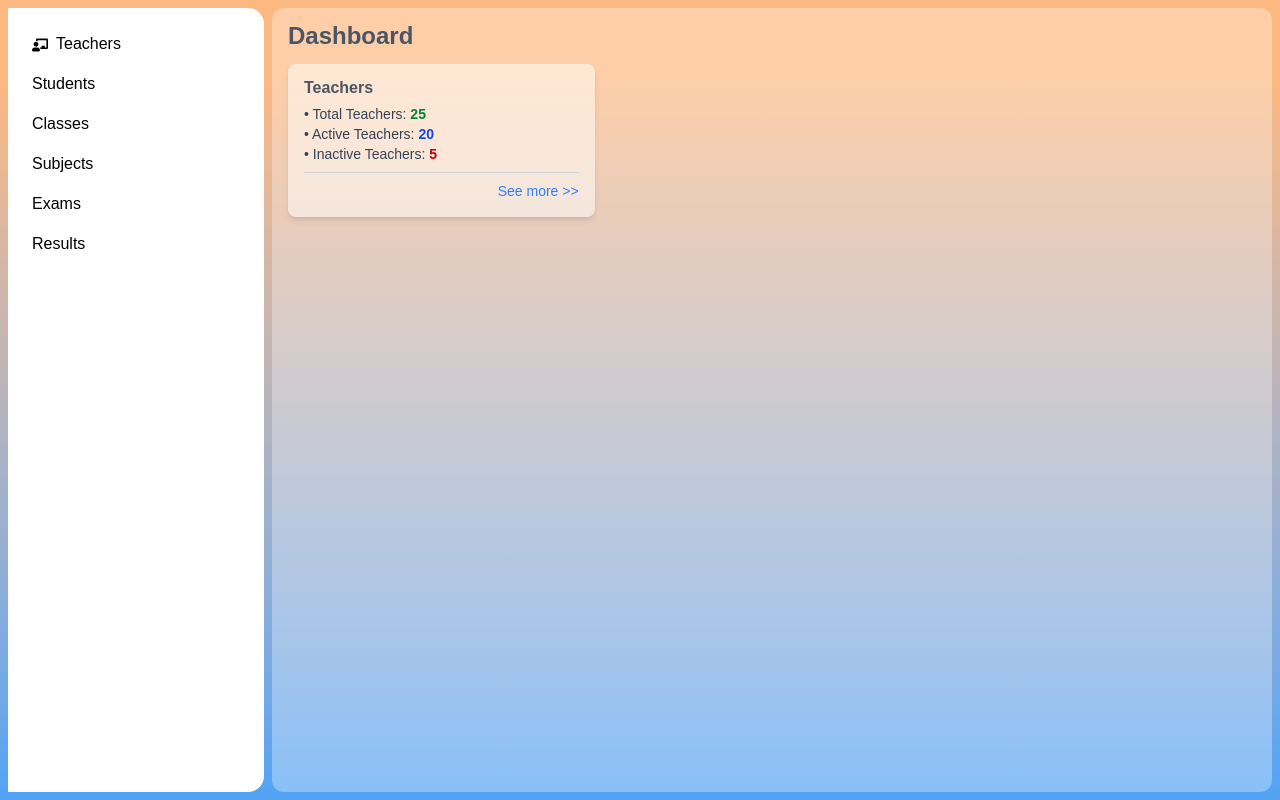
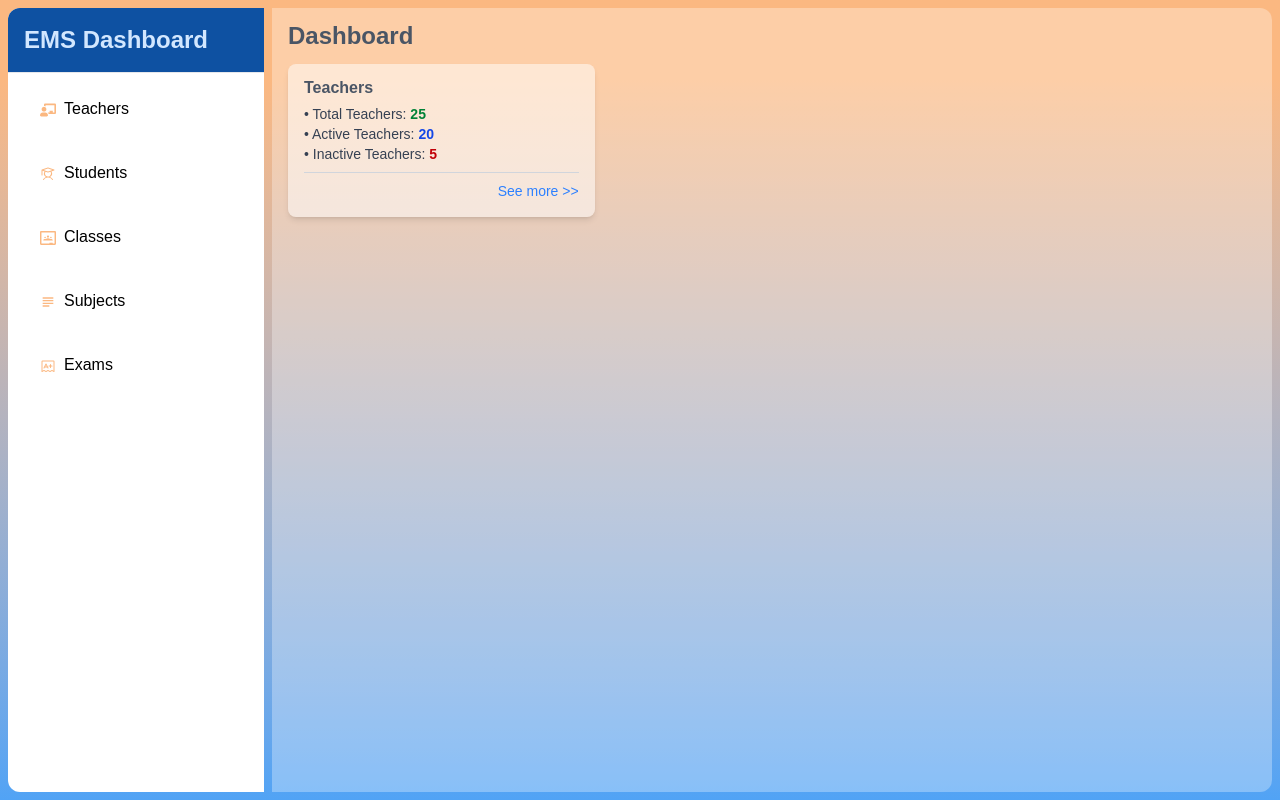
Before and after one commit to BookDang/ems, a Next.js app: page /dashboard in a window 1280 px wide. Built offline with nearby package versions, Linux system fonts and the light colour scheme.

Commit message:
#5 - feat: Enhance Dashboard layout and SideNav with new styles and links

```diff
--- a/app/(ui)/dashboard/(main)/layout.tsx
+++ b/app/(ui)/dashboard/(main)/layout.tsx
@@ -4,7 +4,7 @@ const DashboardLayout = ({ children }: { children: React.ReactNode }) => {
     return (
         <div className="dashboard-layout md:overflow-hidden login-container flex gap-2 justify-center p-3 sm:p-0 h-full w-full">
             <SideNav />
-            <div className="grow md:overflow-y-auto h-full rounded-xl bg-white/30 p-4">
+            <div className="grow md:overflow-y-auto h-full rounded-r-xl bg-white/30 p-4">
                 {children}
             </div>
         </div>
--- a/app/(ui)/dashboard/_components/sidenav/page.tsx
+++ b/app/(ui)/dashboard/_components/sidenav/page.tsx
@@ -1,31 +1,70 @@
 import Link from "next/link"
 import { FaChalkboardTeacher } from "react-icons/fa"
+import { PiStudent } from "react-icons/pi"
+import { SiGoogleclassroom } from "react-icons/si"
+import { MdOutlineSubject } from "react-icons/md"
+import { PiExam } from "react-icons/pi"
 
 const SideNav = () => {
     return (
-        <div className="side-nav h-full rounded-r-2xl bg-white max-w-64 w-full fixed top-0 left-0 hidden sm:block sm:static ">
+        <div className="side-nav h-full rounded-l-xl bg-white max-w-64 w-full fixed top-0 left-0 hidden sm:block sm:static ">
             <nav>
-                <ul className="flex flex-col p-6 space-y-4">
+                <div>
+                    <h2 className="text-2xl rounded-tl-xl font-bold text-light1-blue-ems bg-dark-blue-ems p-4 border-b border-gray-200">
+                        <Link
+                            href="#"
+                            className="hover:text-white block w-full h-full"
+                        >
+                            {/* <LuLayoutDashboard className="inline mr-2 -mt-2 text-light-orange-ems" /> */}
+                            <span>EMS Dashboard</span>
+                        </Link>
+                    </h2>
+                </div>
+                <ul className="flex flex-col p-4 space-y-6">
                     <li>
-                        <Link href="#">
-                            <FaChalkboardTeacher className="inline mr-2" />
+                        <Link
+                            href="#"
+                            className=" w-full py-2 rounded-sm hover:bg-white/25 hover:shadow-sm shadow-light-orange-ems/30 block px-4"
+                        >
+                            <FaChalkboardTeacher className="inline mr-2 text-light-orange-ems" />
                             Teachers
                         </Link>
                     </li>
                     <li>
-                        <Link href="#">Students</Link>
+                        <Link
+                            href="#"
+                            className=" w-full py-2 rounded-sm hover:bg-white/25 hover:shadow-sm shadow-light-orange-ems/30 block px-4"
+                        >
+                            <PiStudent className="inline mr-2 text-light-orange-ems" />
+                            Students
+                        </Link>
                     </li>
                     <li>
-                        <Link href="#">Classes</Link>
+                        <Link
+                            href="#"
+                            className=" w-full py-2 rounded-sm hover:bg-white/25 hover:shadow-sm shadow-light-orange-ems/30 block px-4"
+                        >
+                            <SiGoogleclassroom className="inline mr-2 text-light-orange-ems" />
+                            Classes
+                        </Link>
                     </li>
                     <li>
-                        <Link href="#">Subjects</Link>
+                        <Link
+                            href="#"
+                            className=" w-full py-2 rounded-sm hover:bg-white/25 hover:shadow-sm shadow-light-orange-ems/30 block px-4"
+                        >
+                            <MdOutlineSubject className="inline mr-2 text-light-orange-ems" />
+                            Subjects
+                        </Link>
                     </li>
                     <li>
-                        <Link href="#">Exams</Link>
-                    </li>
-                    <li>
-                        <Link href="#">Results</Link>
+                        <Link
+                            href="#"
+                            className=" w-full py-2 rounded-sm hover:bg-white/25 hover:shadow-sm shadow-light-orange-ems/30 block px-4"
+                        >
+                            <PiExam className="inline mr-2 text-light-orange-ems" />
+                            Exams
+                        </Link>
                     </li>
                 </ul>
             </nav>
--- a/app/globals.css
+++ b/app/globals.css
@@ -1,6 +1,7 @@
 @import "tailwindcss";
 
 @theme {
+    --color-light1-blue-ems: #d2e7ff;
     --color-light-blue-ems: #51a3f5;
     --color-normal-blue-ems: #759bba;
     --color-medium-blue-ems: #347bc0;
```
